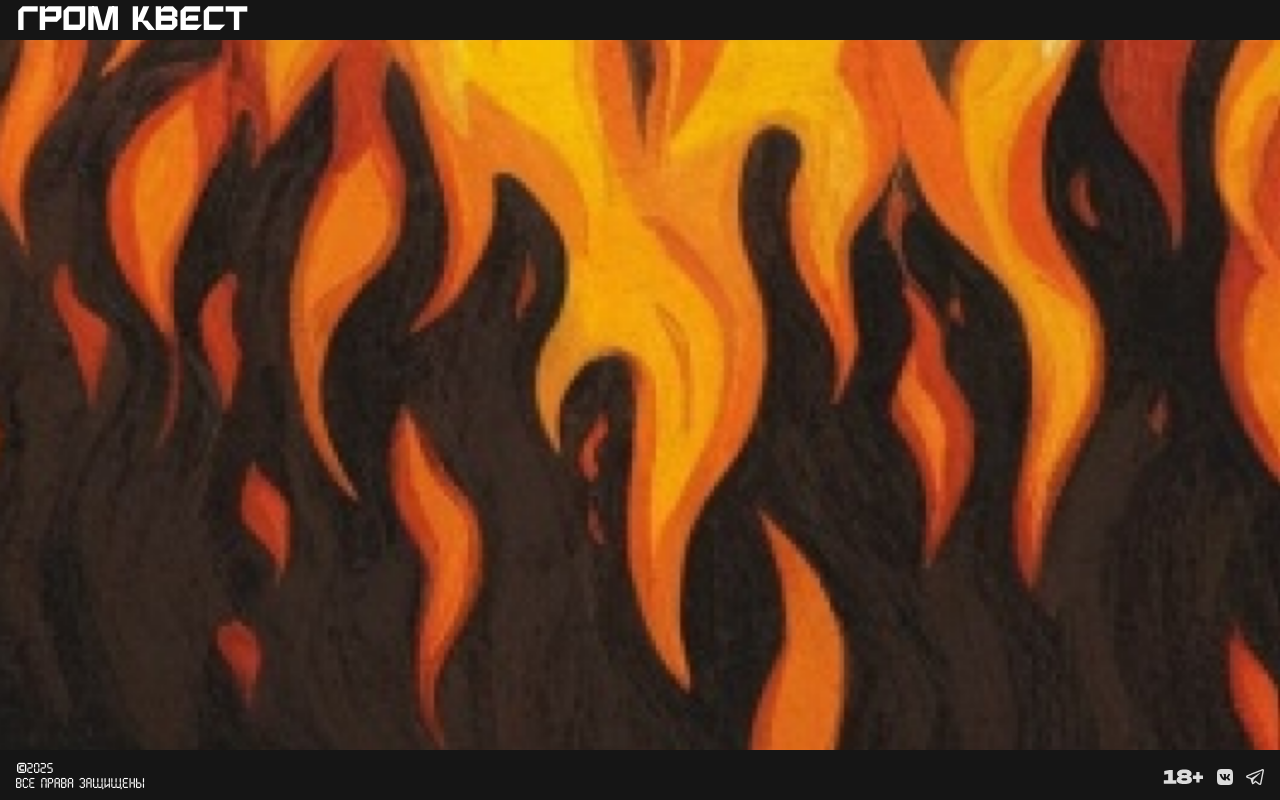
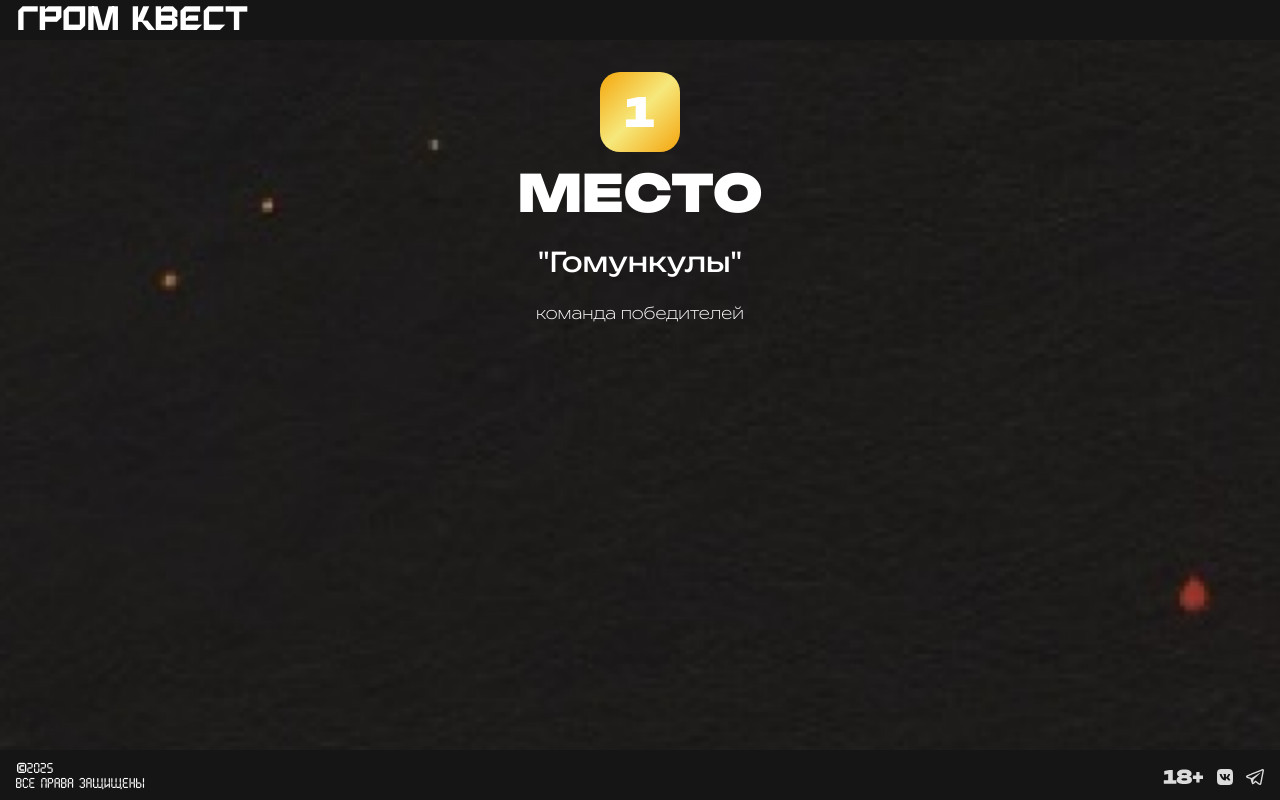
Before and after one commit to sevchik-f8fe/grom, a React (Vite) app: page /finish in a window 1280 px wide. Built offline with nearby package versions, Linux system fonts and the light colour scheme.

Commit message:
почяесал яйцы

```diff
--- a/src/hooks.js
+++ b/src/hooks.js
@@ -21,7 +21,7 @@ export const SetBG = () => {
     useEffect(() => {
         if (pathname === '/stages') {
             document.documentElement.style.setProperty('--bg-url', `url(${stage_bg})`);
-        } else if (/^\/stages\/([1-9]|10)$/.test(pathname)) {
+        } else if (/^\/stages\/([1-9]|10)$/.test(pathname) || ('finish')) {
             document.documentElement.style.setProperty('--bg-url', `url(${bg})`);
         } else {
             document.documentElement.style.setProperty('--bg-url', `url(${full_bg})`);
--- a/src/index.css
+++ b/src/index.css
@@ -20,6 +20,10 @@
 @font-face {
   font-family: 'vivl' ;
   src: url(/src/assets/fonts/vivl-rail.otf);
+}
+@font-face {
+  font-family: 'bounded-light' ;
+  src: url(/src/assets/fonts/bounded-ExtraLight.ttf);
 }
 
 :root {
@@ -353,3 +357,52 @@ background-repeat: no-repeat;
 .qr-btn:not(:disabled):active {
   scale: 1.05;
 }
+
+/* finishstage */
+.stage-block-container-finish {
+  display: flex;
+  flex-direction: column;
+  align-items: center;
+  padding: 2em;
+  gap: 2em;
+  min-height: 90vh;
+  background-image: var(--bg-url);
+background-repeat: no-repeat;
+  background-size: cover;
+}
+.stage-number-mesto {
+  display: block;
+  font-family: 'bounded-black';
+  font-size: 2.5em;
+  min-width: 2em;
+  min-height: 2em;
+  max-width: 2em;
+  max-height: 2em;
+  border-radius: .5em;
+  display: flex;
+  justify-content: center;
+  align-items: center;
+  background: #E05100;
+  background: linear-gradient(135deg, rgba(245, 166, 11, 1) 0%, rgba(246, 232, 124, 1) 50%, rgba(244, 164, 13, 1) 100%);
+}
+.stage-title {
+  font-family: 'bounded-black';
+  font-size: 3.2em;
+}
+.stage-header-finish {
+  display: flex;
+  flex-direction: column;
+  align-items: center;
+  gap: 1em;
+}
+.stage-subtitle-finish {
+  font-size: 1.7em;
+  padding-top: 0.8em;
+  margin:auto
+}
+.stage-subtitle-finish-light {
+  font-family: 'bounded-light';
+  font-size: 1em;
+  padding-top: 1.3em;
+  margin:auto
+}
--- a/src/main.jsx
+++ b/src/main.jsx
@@ -11,6 +11,7 @@ import HomePage from './pages/HomePage/HomePage'
 import Footer from './components/Footer'
 import AuthPage from './pages/AuthPage/AuthPage'
 import Header from './components/Header'
+import FinishPage from './pages/FinishPage/FinishPage'
 
 //импорт редусеров
 import { authReducer } from './pages/AuthPage/AuthSlice'
@@ -42,7 +43,7 @@ createRoot(document.getElementById('root')).render(
           <Route path='/auth' element={<AuthPage />} />
           <Route path='/stages' element={<StagesPage />} />
           <Route path='/stages/:id' element={<StagePage />} />
-
+          <Route path='/finish' element={<FinishPage />} />
 
 
           {/*тут будет страница с неправельным маршрутом то есть когда 404 то будет выходить она */}
--- /dev/null
+++ b/src/pages/FinishPage/FinishPage.jsx
@@ -0,0 +1,37 @@
+import { useDispatch, useSelector } from "react-redux";
+import { useNavigate, useParams } from "react-router-dom";
+import { setActive, setStageCompleted } from "../StagesPage/StagesSlice";
+
+const StagePage = () => {
+    const { activeStageId } = useSelector((state) => state.stages)
+    const dispatch = useDispatch();
+
+    const params = useParams();
+    const navigate = useNavigate();
+
+    const clickHandle = () => {
+        dispatch(setActive(activeStageId + 1));
+        dispatch(setStageCompleted(activeStageId));
+
+        navigate('/stages')
+    }
+
+    return (
+        <div className="stage-block-container-finish">
+            <div className="stage-header-finish">
+                <div className="stage-number-mesto"><span>{1}</span></div>
+                <div className="stage-subheader">
+                    <span className="stage-title">МЕСТО</span>
+                    <span className="stage-subtitle-finish">"Гомункулы"</span>
+                    <span className="stage-subtitle-finish-light">команда победителей</span>
+                </div>
+            </div>
+
+
+        </div>
+    );
+}
+
+
+
+export default StagePage;
```
Also changed, not shown: src/assets/fonts/Bounded-ExtraLight.ttf (added).
